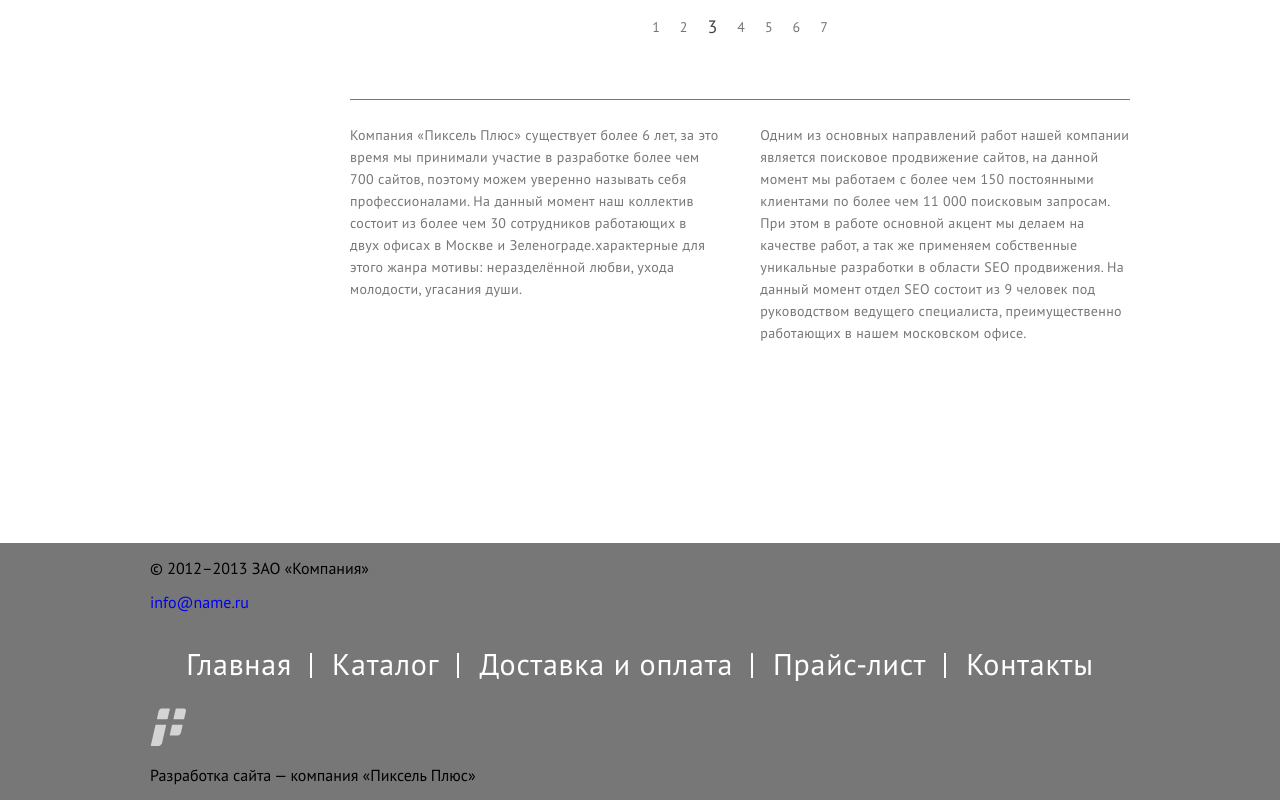
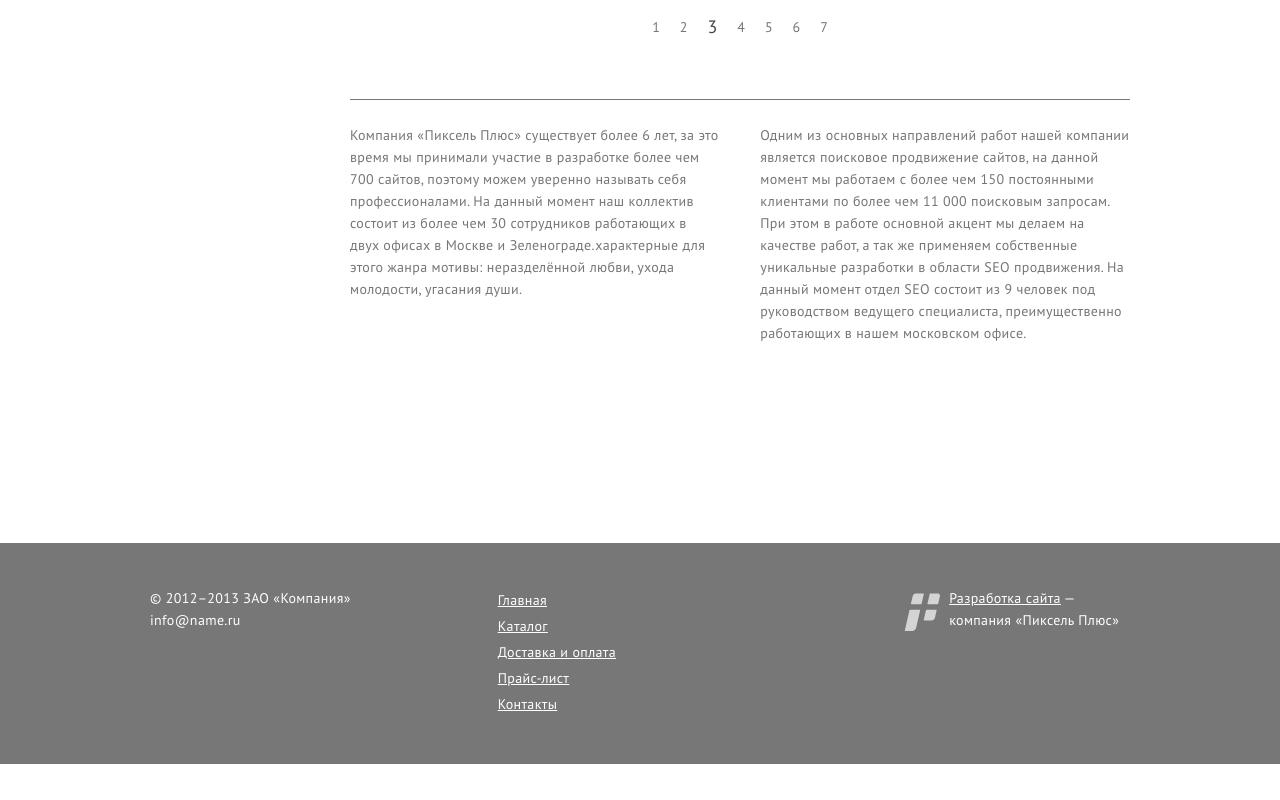
Before and after one commit to kozyrevfrontend/WebEnergy, a website: page source/index.html in a window 1280 px wide. Shown: the part 1556-2356 px from the top of the page. After the commit the page ends 2320 px from the top, so only its background shows below. Drawn offline with nearby package versions, Linux system fonts and the light colour scheme; files that its build step writes are made by us from their sources.

Commit message:
добавляет стили для блоков в футере

```diff
--- a/source/index.html
+++ b/source/index.html
@@ -502,11 +502,11 @@
       </section>
     </main>
     <footer class="footer">
-      <div class="container">
-        <div class="footer__cipyright copyright">
+      <div class="container container--footer">
+        <div class="footer__copyright copyright">
           <p class="copyright__main">© 2012–2013 ЗАО «Компания»</p>
-          <p class="copuright__contacts">
-            <a class="copuright__mail" href="mailto:info@name.ru"
+          <p class="copyright__contacts">
+            <a class="copyright__mail" href="mailto:info@name.ru"
               >info@name.ru</a
             >
           </p>
--- /dev/null
+++ b/source/sass/blocks/copyright.scss
@@ -0,0 +1,28 @@
+.copyright__main {
+  margin: 0;
+
+  font-size: 14px;
+  line-height: 22px;
+  letter-spacing: 0.025em;
+  color: #ffffff;
+}
+
+.copyright__contacts {
+  margin: 0;
+}
+
+.copyright__mail {
+  font-size: 14px;
+  line-height: 22px;
+  letter-spacing: 0.025em;
+  color: #ffffff;
+
+  &:hover,
+  &:focus {
+    opacity: 0.8;
+  }
+
+  &:active {
+    opacity: 0.6;
+  }
+}
--- a/source/sass/blocks/footer.scss
+++ b/source/sass/blocks/footer.scss
@@ -1,3 +1,14 @@
 .footer {
+  padding: 44px 0 27px;
   background-color: #777777;
 }
+
+.footer__copyright {
+  margin-right: 15%;
+  margin-bottom: 20px;
+}
+
+.footer__navigation {
+  margin-right: 29.4%;
+  margin-bottom: 20px;
+}
--- a/source/sass/blocks/site-list.scss
+++ b/source/sass/blocks/site-list.scss
@@ -48,3 +48,44 @@
     opacity: 0.8;
   }
 }
+
+.site-list__column {
+  display: flex;
+  justify-content: flex-start;
+  flex-wrap: wrap;
+  flex-direction: column;
+
+  .site-list__item {
+    margin-right: 0;
+    padding-top: 0;
+    padding-bottom: 0;
+
+    &:last-child {
+      margin-right: 0;
+
+      &::after {
+        display: none;
+      }
+    }
+
+    &::after {
+      display: none;
+    }
+  }
+
+  .site-list__link {
+    font-size: 14px;
+    line-height: 26px;
+    text-decoration: underline;
+    color: #ffffff;
+
+    &:hover,
+    &:focus {
+      opacity: 0.8;
+    }
+
+    &:active {
+      opacity: 0.6;
+    }
+  }
+}
--- /dev/null
+++ b/source/sass/blocks/studio.scss
@@ -0,0 +1,23 @@
+.studio {
+  display: flex;
+}
+
+.studio__link {
+  display: block;
+  margin-right: 9px;
+  padding-top: 6px;
+}
+
+.studio__text {
+  width: 180px;
+  margin: 0;
+
+  font-size: 14px;
+  line-height: 22px;
+  letter-spacing: 0.025em;
+  color: #ffffff;
+
+  span {
+    text-decoration: underline;
+  }
+}
--- a/source/sass/scaffolding.scss
+++ b/source/sass/scaffolding.scss
@@ -45,6 +45,11 @@ img {
     display: flex;
     align-items: flex-start;
   }
+
+  &--footer {
+    display: flex;
+    flex-wrap: wrap;
+  }
 }
 
 footer {
--- a/source/sass/style.scss
+++ b/source/sass/style.scss
@@ -17,3 +17,5 @@
 @import "blocks/pagination.scss";
 @import "blocks/about-us.scss";
 @import "blocks/footer.scss";
+@import "blocks/copyright.scss";
+@import "blocks/studio.scss";
```
Also changed, not shown: build/css/style.min.css, build/index.html, 1 other file.
